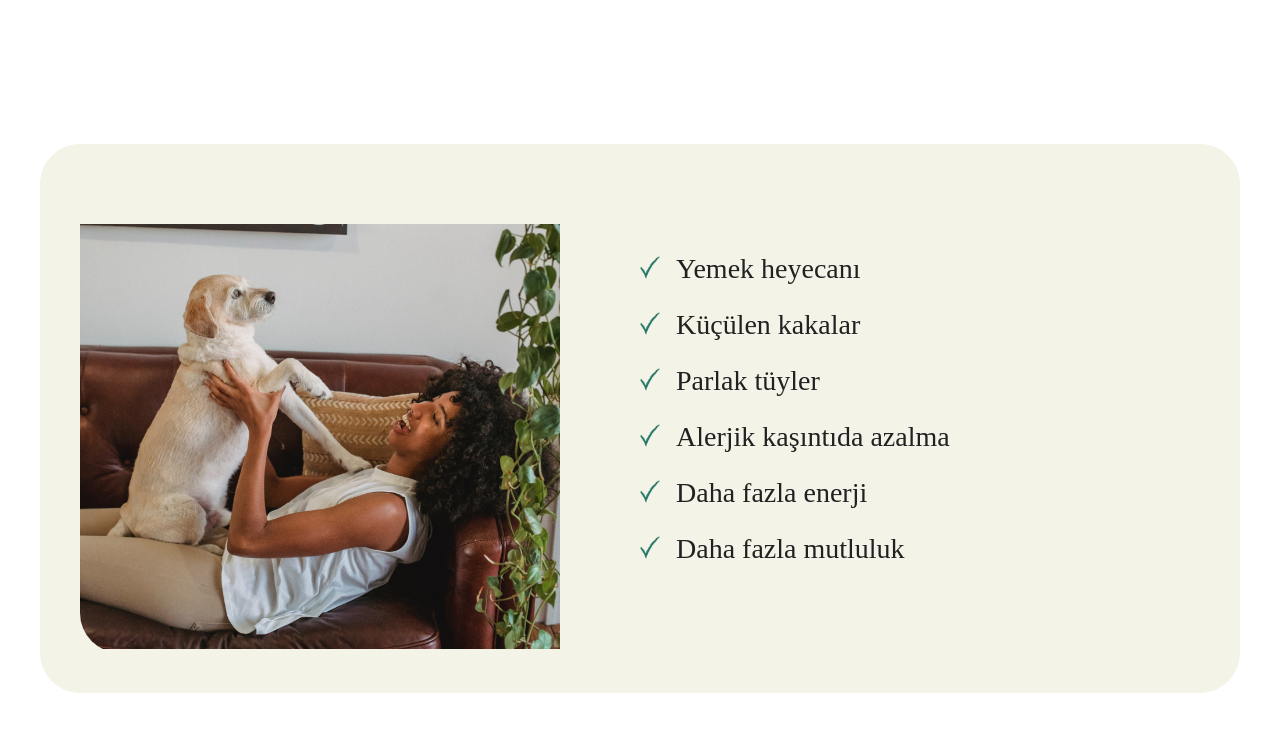
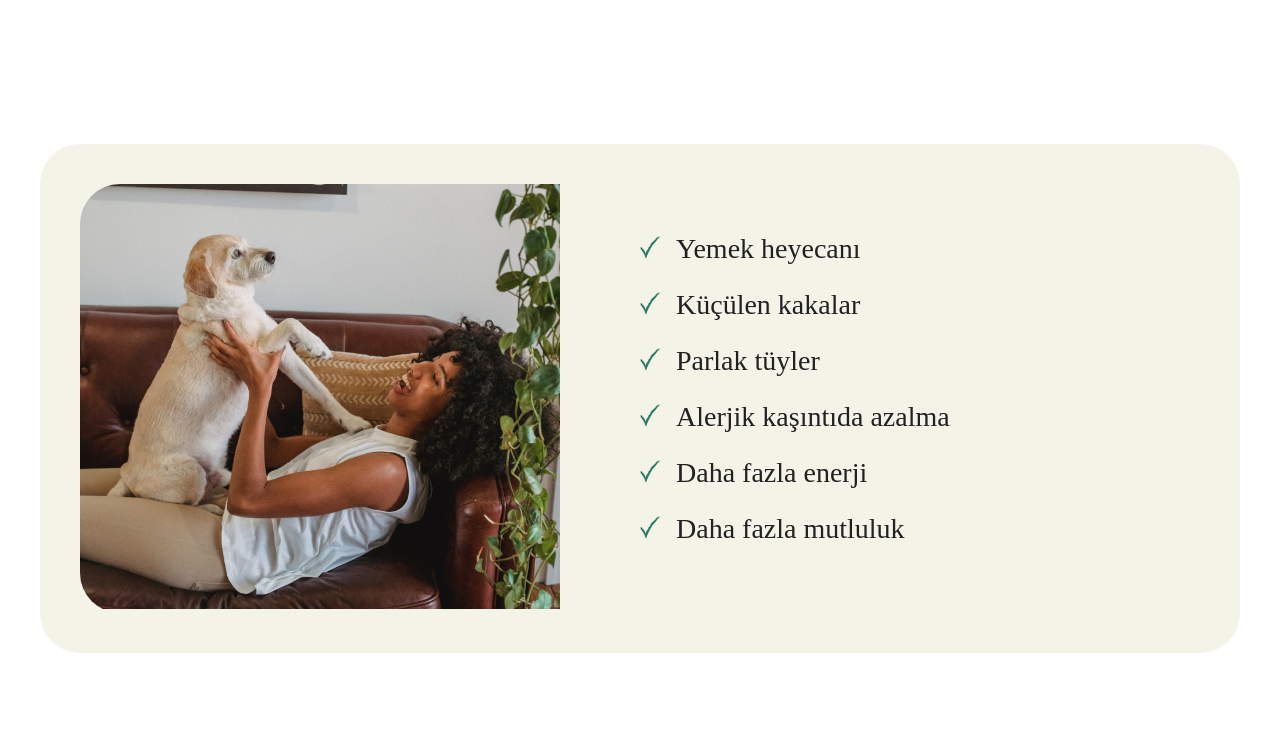
Before and after one commit to ersinsenturk/mamma-form, a Vue app: page /#/ in a window 1280 px wide. Shown: the top 732 px of the page. Built offline with nearby package versions, Linux system fonts and the light colour scheme; a web font is replaced by a local one.

Commit message:
list with image

```diff
--- a/src/views/HowWorks.vue
+++ b/src/views/HowWorks.vue
@@ -50,7 +50,6 @@
 }
 
 .howitwork-section{
-    background-color: #FEF8F2;
     padding: 100px 0;
     text-align: center;
     font-family: 'Source Serif Pro', serif;
--- a/src/views/ListWithImage.vue
+++ b/src/views/ListWithImage.vue
@@ -45,7 +45,6 @@
     background-color: #F4F3E7;
     border-radius: 40px 0 0 40px;
     overflow: hidden;
-    padding-top: 40px;
     text-align: center;
 }
 .lwi-section .lwi-box .lwi-image img{
```
Also changed, not shown: src/assets/veggie.png (added).
